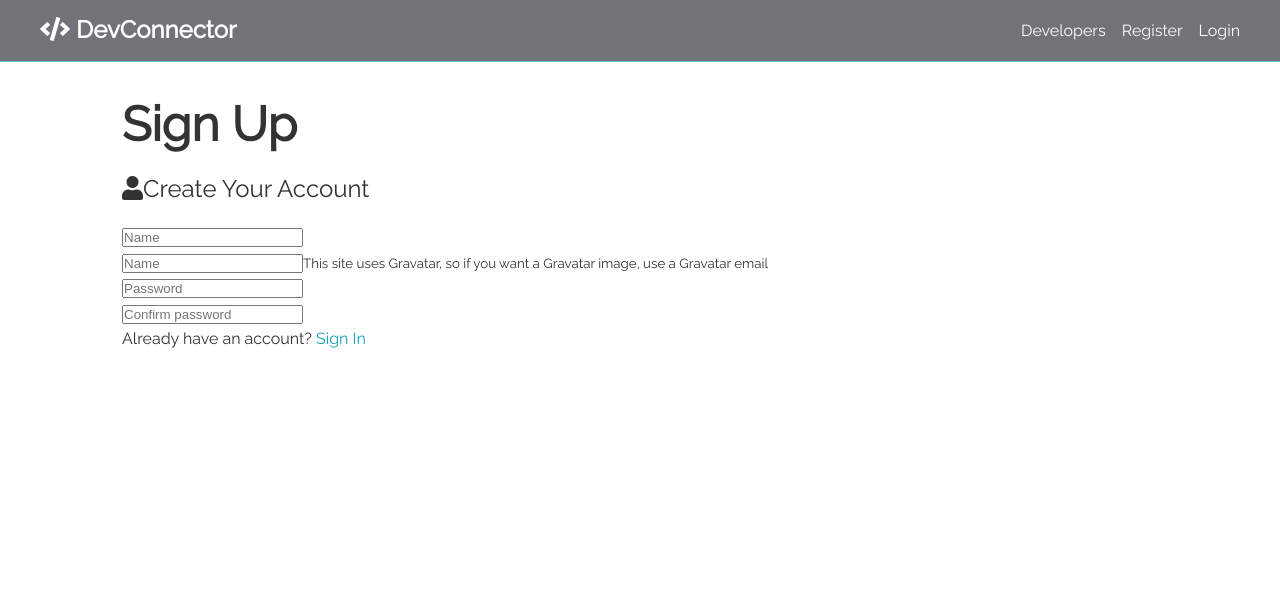
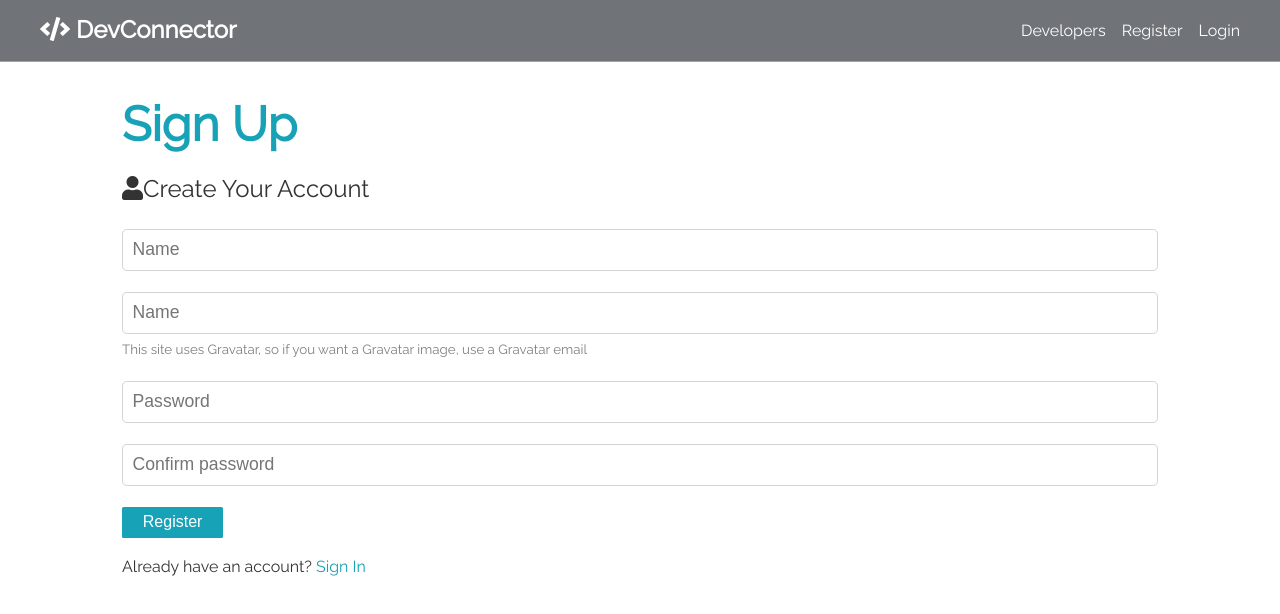
Before and after one commit to Amir-Bagjani/sass-website-travi, a React (Create React App) app: page /register in a window 1280 px wide. Shown: the top 614 px of the page. Built offline with nearby package versions, Linux system fonts and the light colour scheme.

Commit message:
margin and padding

```diff
--- a/src/pages/Login.jsx
+++ b/src/pages/Login.jsx
@@ -1,4 +1,3 @@
-import "../styles/login.scss"
 
 const Login = () => {
   return (
--- a/src/pages/Register.jsx
+++ b/src/pages/Register.jsx
@@ -1,9 +1,10 @@
 import { Link } from "react-router-dom";
-import "../styles/register.scss";
+
+
 const Register = () => {
   return (
     <section className="container">
-      <h1 className="large Email-primary">Sign Up</h1>
+      <h1 className="large text-primary">Sign Up</h1>
       <p className="lead">
         <i className="fas fa-user"></i>Create Your Account
       </p>
@@ -25,8 +26,9 @@ const Register = () => {
         <div className="form-group">
           <input type="password" placeholder="Confirm password" minLength={6} />
         </div>
+        <input type="submit" value="Register" className="btn btn-primary" />
+      </form>
         <p className="my-1">Already have an account? <Link to="/login">Sign In</Link></p>
-      </form>
     </section>
   );
 };
--- a/src/styles/_config.scss
+++ b/src/styles/_config.scss
@@ -19,3 +19,24 @@ $max-width: 1100px;
     background-color: $color;
     color: set-text-color($color)
 }
+
+//margin and padding
+$spacemaounts: (1,2,3,4,5);
+@each $space in $spacemaounts {
+    //all around margin
+    .m-#{$space}{
+        margin: #{$space}rem;
+    }
+    //all around padding
+    .p-#{$space}{
+        padding: #{$space}rem;
+    }
+    //vertical margin
+    .my-#{$space}{
+        margin: #{$space}rem 0;
+    }
+    //vertical padding
+    .py-#{$space}{
+        padding: #{$space}rem 0;
+    }
+}
--- a/src/styles/_utilities.scss
+++ b/src/styles/_utilities.scss
@@ -6,7 +6,6 @@
     margin: 6rem auto 3rem auto;
     padding: 0 2rem;
 }
-
 
 //text
 .x-large {
@@ -22,6 +21,9 @@
 .lead {
   font-size: 1.5rem;
   margin-bottom: 1rem;
+}
+.text-primary{
+    color: $primary-color;
 }
 
 //background
@@ -88,6 +90,7 @@
   }
 }
 
+//overlay
 .dark-overlay {
   height: 100%;
   width: 100%;
@@ -96,3 +99,25 @@
   // top: 0;
   // left: 0;
 }
+
+//form
+.form{
+    &-group{
+        margin: 1.3rem 0;
+    }
+    &-text{
+        display: block;
+        margin-top: 0.3rem;
+        color: gray;
+    }
+    input[type='text'],
+    input[type='email'],
+    input[type='password']{
+        padding: 0.6rem;
+        width: 100%;
+        outline: none;
+        font-size: 1.1rem;
+        border: 1px solid lightgray;
+        border-radius: 0.3rem;
+    }
+}
--- a/src/styles/index.scss
+++ b/src/styles/index.scss
@@ -1,3 +1,4 @@
+@import "config";
 @import "config";
 
 
```
Also changed, not shown: src/styles/login.scss (deleted), src/styles/register.scss (deleted).
